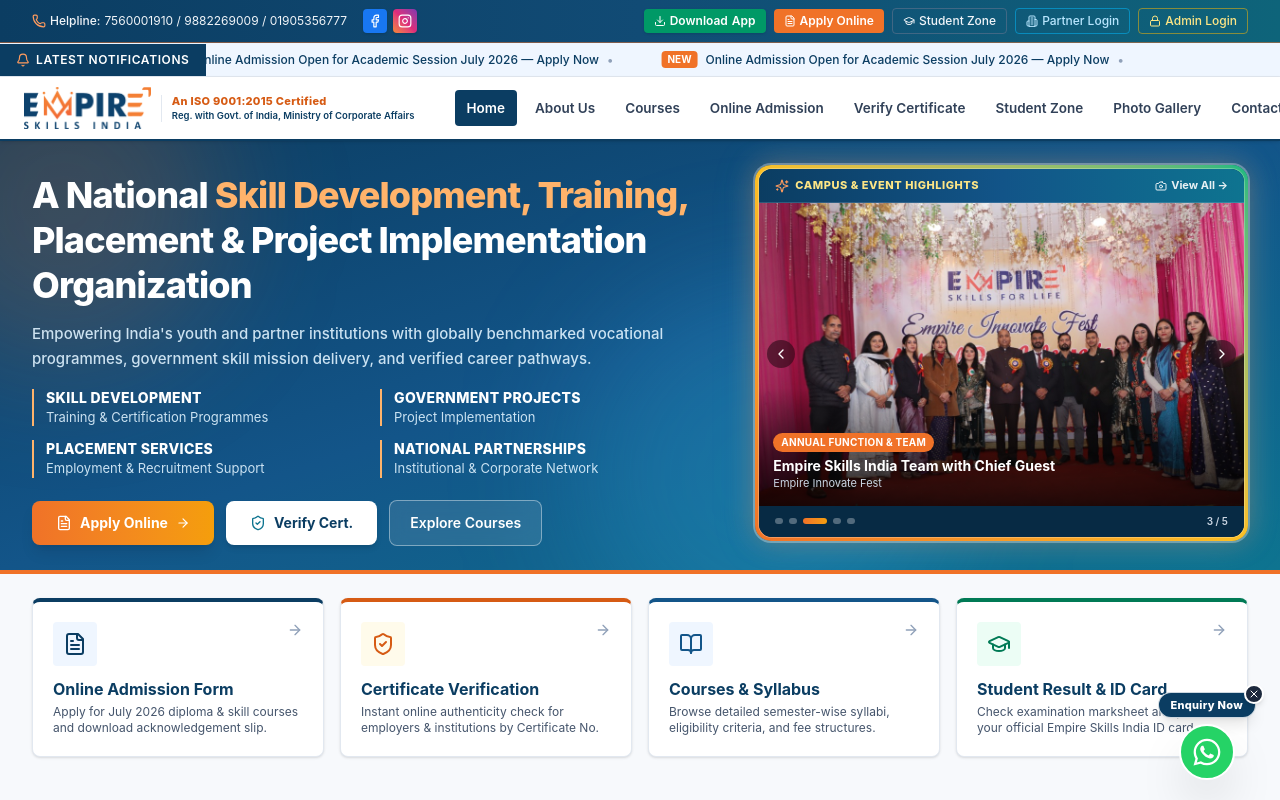
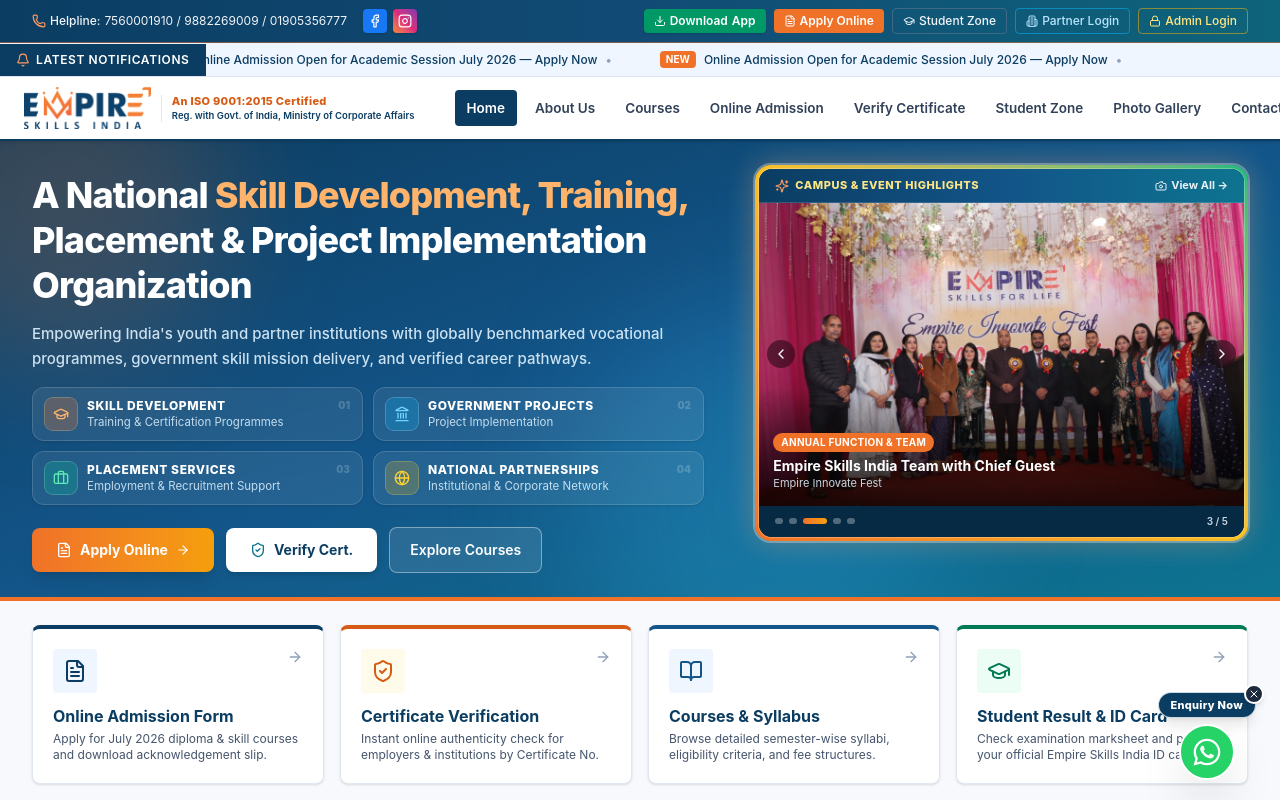
Before and after one commit to rohit786143/empireskillsindia, a Next.js app: page / in a window 1280 px wide. Shown: the top 800 px of the page. Built offline with nearby package versions, Linux system fonts and the light colour scheme; no server answers.

Commit message:
Upgrade hero 4-pillar grid to compact modern glassmorphic tiles

```diff
--- a/src/app/page.tsx
+++ b/src/app/page.tsx
@@ -11,6 +11,9 @@ import {
   Users,
   Building2,
   ArrowRight,
+  Briefcase,
+  Globe,
+  Landmark,
 } from "lucide-react";
 import {
   NoticeBoardSection,
@@ -82,38 +85,73 @@ export default function HomePage() {
                 vocational programmes, government skill mission delivery, and verified career
                 pathways.
               </p>
-              <div className="grid grid-cols-2 gap-x-3 sm:gap-x-6 gap-y-2.5 sm:gap-y-3.5 pt-1 max-w-2xl">
-                <div className="border-l-2 border-[#FFB36B] pl-2.5 sm:pl-3">
-                  <p className="text-[11px] sm:text-sm font-extrabold uppercase tracking-wide text-white leading-tight">
+              <div className="grid grid-cols-2 gap-2 sm:gap-2.5 pt-0.5 max-w-2xl">
+                <div className="group relative flex items-center gap-2.5 px-2.5 py-2 sm:px-3 sm:py-2.5 rounded-xl bg-white/[0.08] hover:bg-white/[0.15] border border-white/15 hover:border-[#FFB36B]/60 backdrop-blur-md shadow-sm transition-all duration-200 hover:-translate-y-0.5">
+                  <div className="w-8 h-8 rounded-lg bg-[#F07228]/25 ring-1 ring-[#FFB36B]/40 text-[#FFB36B] flex items-center justify-center shrink-0 group-hover:scale-105 transition-transform">
+                    <GraduationCap className="w-4 h-4" />
+                  </div>
+                  <div className="min-w-0 flex-1">
+                    <p className="text-[10.5px] sm:text-xs font-extrabold uppercase tracking-wider text-white leading-tight truncate">
                       SKILL DEVELOPMENT
                     </p>
-                  <p className="text-[11px] sm:text-[13px] text-sky-100/90 mt-0.5 leading-snug">
+                    <p className="text-[10px] sm:text-[11.5px] text-sky-100/85 mt-0.5 leading-tight line-clamp-1">
                       Training &amp; Certification Programmes
                     </p>
                   </div>
-                <div className="border-l-2 border-[#FFB36B] pl-2.5 sm:pl-3">
-                  <p className="text-[11px] sm:text-sm font-extrabold uppercase tracking-wide text-white leading-tight">
+                  <span className="hidden sm:block text-[10px] font-black text-white/20 group-hover:text-[#FFB36B]/80 transition-colors self-start">
+                    01
+                  </span>
+                </div>
+
+                <div className="group relative flex items-center gap-2.5 px-2.5 py-2 sm:px-3 sm:py-2.5 rounded-xl bg-white/[0.08] hover:bg-white/[0.15] border border-white/15 hover:border-sky-300/60 backdrop-blur-md shadow-sm transition-all duration-200 hover:-translate-y-0.5">
+                  <div className="w-8 h-8 rounded-lg bg-sky-400/20 ring-1 ring-sky-300/40 text-sky-300 flex items-center justify-center shrink-0 group-hover:scale-105 transition-transform">
+                    <Landmark className="w-4 h-4" />
+                  </div>
+                  <div className="min-w-0 flex-1">
+                    <p className="text-[10.5px] sm:text-xs font-extrabold uppercase tracking-wider text-white leading-tight truncate">
                       GOVERNMENT PROJECTS
                     </p>
-                  <p className="text-[11px] sm:text-[13px] text-sky-100/90 mt-0.5 leading-snug">
+                    <p className="text-[10px] sm:text-[11.5px] text-sky-100/85 mt-0.5 leading-tight line-clamp-1">
                       Project Implementation
                     </p>
                   </div>
-                <div className="border-l-2 border-[#FFB36B] pl-2.5 sm:pl-3">
-                  <p className="text-[11px] sm:text-sm font-extrabold uppercase tracking-wide text-white leading-tight">
+                  <span className="hidden sm:block text-[10px] font-black text-white/20 group-hover:text-sky-300/80 transition-colors self-start">
+                    02
+                  </span>
+                </div>
+
+                <div className="group relative flex items-center gap-2.5 px-2.5 py-2 sm:px-3 sm:py-2.5 rounded-xl bg-white/[0.08] hover:bg-white/[0.15] border border-white/15 hover:border-emerald-300/60 backdrop-blur-md shadow-sm transition-all duration-200 hover:-translate-y-0.5">
+                  <div className="w-8 h-8 rounded-lg bg-emerald-400/20 ring-1 ring-emerald-300/40 text-emerald-300 flex items-center justify-center shrink-0 group-hover:scale-105 transition-transform">
+                    <Briefcase className="w-4 h-4" />
+                  </div>
+                  <div className="min-w-0 flex-1">
+                    <p className="text-[10.5px] sm:text-xs font-extrabold uppercase tracking-wider text-white leading-tight truncate">
                       PLACEMENT SERVICES
                     </p>
-                  <p className="text-[11px] sm:text-[13px] text-sky-100/90 mt-0.5 leading-snug">
+                    <p className="text-[10px] sm:text-[11.5px] text-sky-100/85 mt-0.5 leading-tight line-clamp-1">
                       Employment &amp; Recruitment Support
                     </p>
                   </div>
-                <div className="border-l-2 border-[#FFB36B] pl-2.5 sm:pl-3">
-                  <p className="text-[11px] sm:text-sm font-extrabold uppercase tracking-wide text-white leading-tight">
+                  <span className="hidden sm:block text-[10px] font-black text-white/20 group-hover:text-emerald-300/80 transition-colors self-start">
+                    03
+                  </span>
+                </div>
+
+                <div className="group relative flex items-center gap-2.5 px-2.5 py-2 sm:px-3 sm:py-2.5 rounded-xl bg-white/[0.08] hover:bg-white/[0.15] border border-white/15 hover:border-amber-300/60 backdrop-blur-md shadow-sm transition-all duration-200 hover:-translate-y-0.5">
+                  <div className="w-8 h-8 rounded-lg bg-amber-400/20 ring-1 ring-amber-300/40 text-amber-300 flex items-center justify-center shrink-0 group-hover:scale-105 transition-transform">
+                    <Globe className="w-4 h-4" />
+                  </div>
+                  <div className="min-w-0 flex-1">
+                    <p className="text-[10.5px] sm:text-xs font-extrabold uppercase tracking-wider text-white leading-tight truncate">
                       NATIONAL PARTNERSHIPS
                     </p>
-                  <p className="text-[11px] sm:text-[13px] text-sky-100/90 mt-0.5 leading-snug">
+                    <p className="text-[10px] sm:text-[11.5px] text-sky-100/85 mt-0.5 leading-tight line-clamp-1">
                       Institutional &amp; Corporate Network
                     </p>
+                  </div>
+                  <span className="hidden sm:block text-[10px] font-black text-white/20 group-hover:text-amber-300/80 transition-colors self-start">
+                    04
+                  </span>
                 </div>
               </div>
 
```
Also changed, not shown: 66 other files (tests, documents, lock files or other folders). Lines whose indentation alone changed are shown as unchanged.
